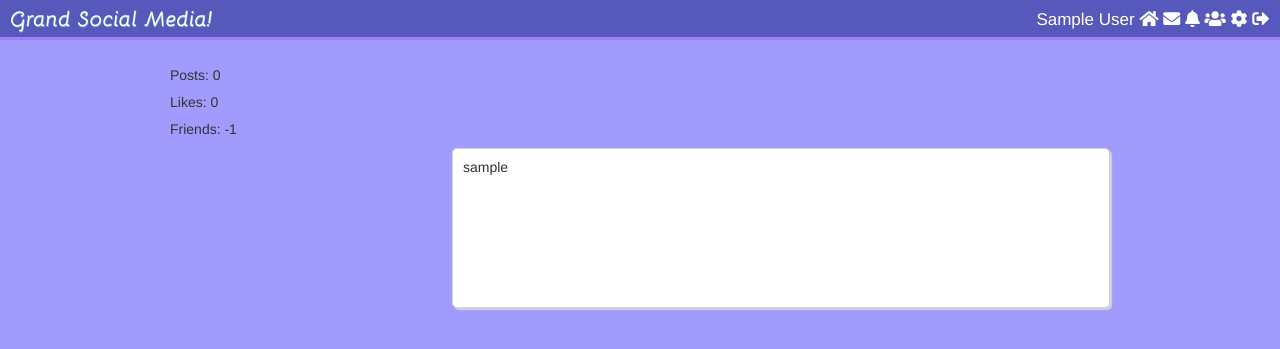
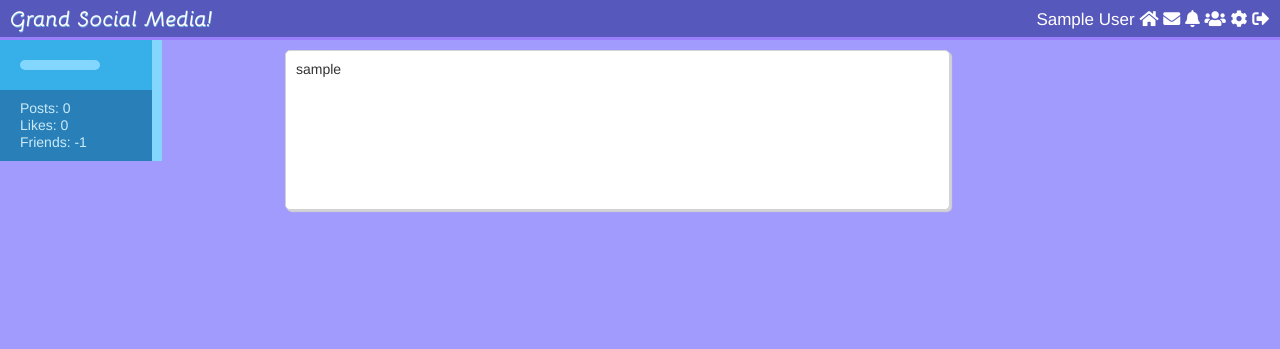
Before and after one commit to Gilberto11/GrandSocialMedia, a PHP site: a page that uses profile.php in a window 1280 px wide. Shown: the top 349 px of the page. Run offline with PHP 8.4, Linux system fonts and the light colour scheme; the visitor is signed in with stand-in values (Sample User, id 1); some libraries are stand-ins or nearby versions.

Commit message:
Profile pic with stats

```diff
--- a/assets/css/style.css
+++ b/assets/css/style.css
@@ -232,3 +232,37 @@
 	display: inline;
 	font-size: 14px;
 }
+
+.profile_left{
+    top: -10px;
+    width: 17%;
+    max-width: 240px;
+    min-width: 130px;
+    height: 100%;
+    float: left;
+    position: relative;
+    background-color: #37B0E9;
+    border-right: 10px solid #83D6Fe;
+    color: #CBEAF8;
+    margin-right: 20px;
+}
+
+.profile_left img{
+	min-width: 80px;
+    width: 55%;
+    margin: 20px;
+    border: 5px solid #83D6FE;
+    border-radius: 100px;
+}
+
+.profile_info{
+	display: list-item;
+    background-color: #2980b9;
+    width: 100%;
+    padding: 10px 0 10px 0;
+}
+
+.profile_info p{
+	margin: 0 0 0 20px;
+	word-wrap: break-word;
+}
--- a/profile.php
+++ b/profile.php
@@ -12,6 +12,14 @@
 
 
 ?>
+
+<style type="text/css">
+	.wrapper{
+	margin-left: 0px;
+ 	padding-left: 0px;
+	}
+
+</style>
 
 <div class="profile_left">
 	<img src="<?php echo $user_array['profile_pic']; ?>">
```
